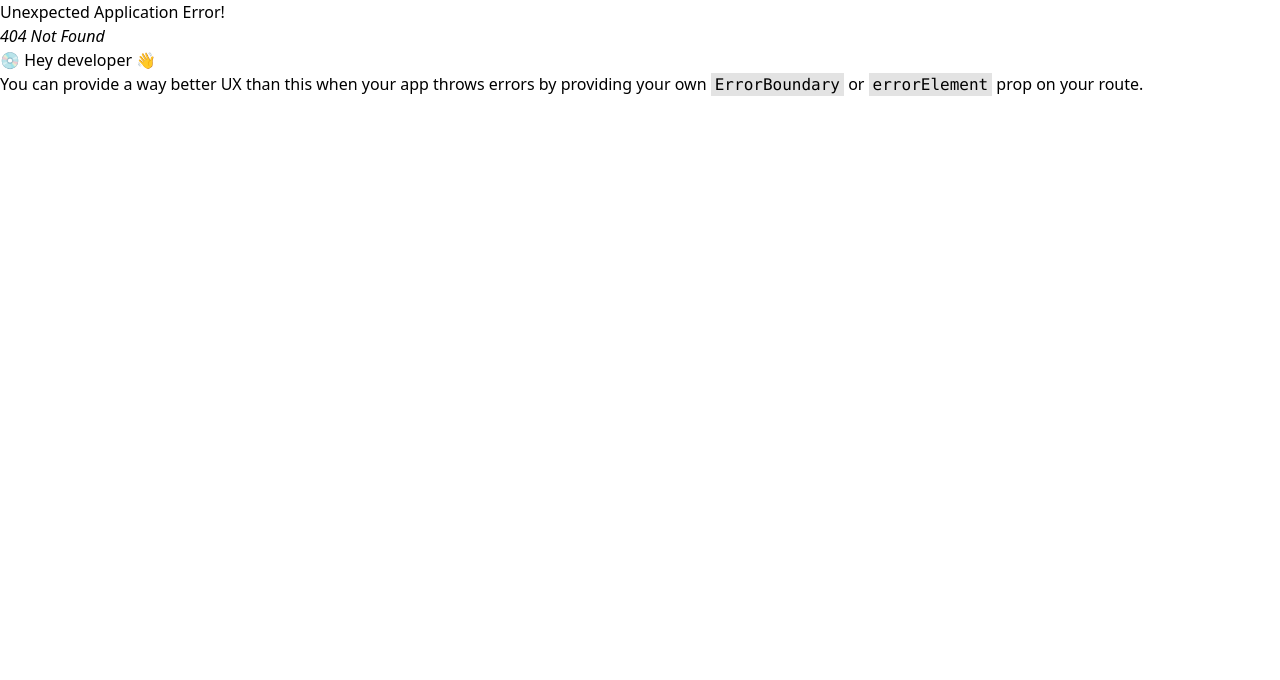
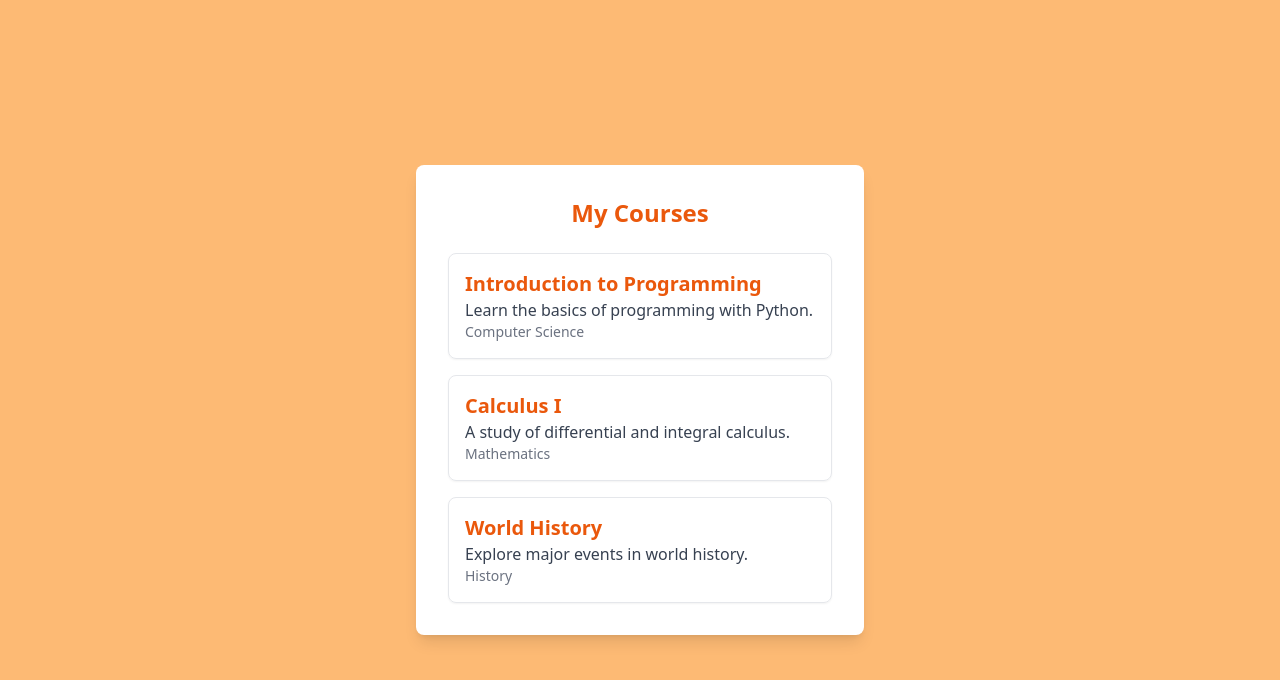
Before and after one commit to 240708-NET/P3-Team1, a React (Vite) app in the folder Frontend/: page /mycourses in a window 1280 px wide. Before the commit this address had no page. Shown: the top 680 px of the page. Built offline with nearby package versions, Linux system fonts and the light colour scheme.

Commit message:
Added the MyCoursesPage and CourseCard component

```diff
--- a/Frontend/src/App.tsx
+++ b/Frontend/src/App.tsx
@@ -2,6 +2,8 @@ import { createBrowserRouter, RouterProvider } from "react-router-dom";
 import LoginPage from "./pages/LoginPage";
 import StudentPage from "./pages/StudentPage";
 import CourseSearchPage from "./pages/CourseSearchPage";
+import MyCoursesPage from "./pages/MyCoursesPage";
+
 
 import "./App.css";
 
@@ -19,6 +21,10 @@ function App() {
       path: "login",
       element: <LoginPage />,
     },
+    {
+      path: "mycourses",
+      element: <MyCoursesPage />,
+    },
   ]);
 
   return <RouterProvider router={router} />;
--- /dev/null
+++ b/Frontend/src/components/CourseCard.tsx
@@ -0,0 +1,24 @@
+import React from "react";
+
+interface Course {
+  id: number;
+  name: string;
+  description: string;
+  category: string;
+}
+
+interface CardProps {
+  course: Course;
+}
+
+const Card: React.FC<CardProps> = ({ course }) => {
+  return (
+    <div className="p-4 border rounded-lg shadow-sm">
+      <h3 className="text-xl font-semibold text-orange-600">{course.name}</h3>
+      <p className="text-gray-700">{course.description}</p>
+      <p className="text-gray-500 text-sm">{course.category}</p>
+    </div>
+  );
+};
+
+export default Card;
--- /dev/null
+++ b/Frontend/src/pages/MyCoursesPage.tsx
@@ -0,0 +1,48 @@
+import React from "react";
+import Card from "../components/CourseCard"
+
+interface Course {
+  id: number;
+  name: string;
+  description: string;
+  category: string;
+}
+
+const MyCoursesPage: React.FC = () => {
+  // Hardcoded courses for testing
+  const courses: Course[] = [
+    {
+      id: 1,
+      name: "Introduction to Programming",
+      description: "Learn the basics of programming with Python.",
+      category: "Computer Science",
+    },
+    {
+      id: 2,
+      name: "Calculus I",
+      description: "A study of differential and integral calculus.",
+      category: "Mathematics",
+    },
+    {
+      id: 3,
+      name: "World History",
+      description: "Explore major events in world history.",
+      category: "History",
+    },
+  ];
+
+  return (
+    <div className="min-h-screen flex items-center justify-center bg-orange-300">
+      <div className="bg-white p-8 rounded-lg shadow-lg w-full max-w-md">
+        <h2 className="text-2xl font-bold mb-6 text-center text-orange-600">My Courses</h2>
+        <div className="space-y-4">
+          {courses.map((course) => (
+            <Card key={course.id} course={course} />
+          ))}
+        </div>
+      </div>
+    </div>
+  );
+};
+
+export default MyCoursesPage;
```
